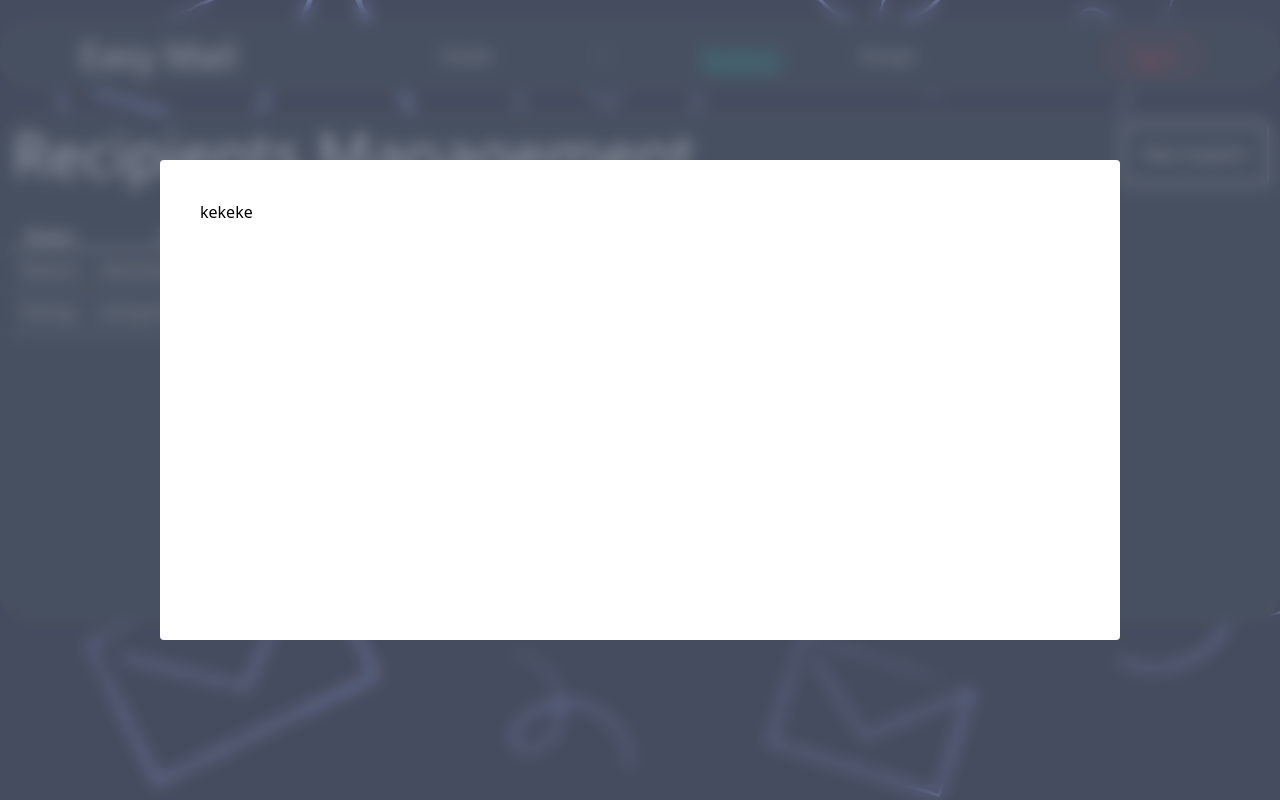
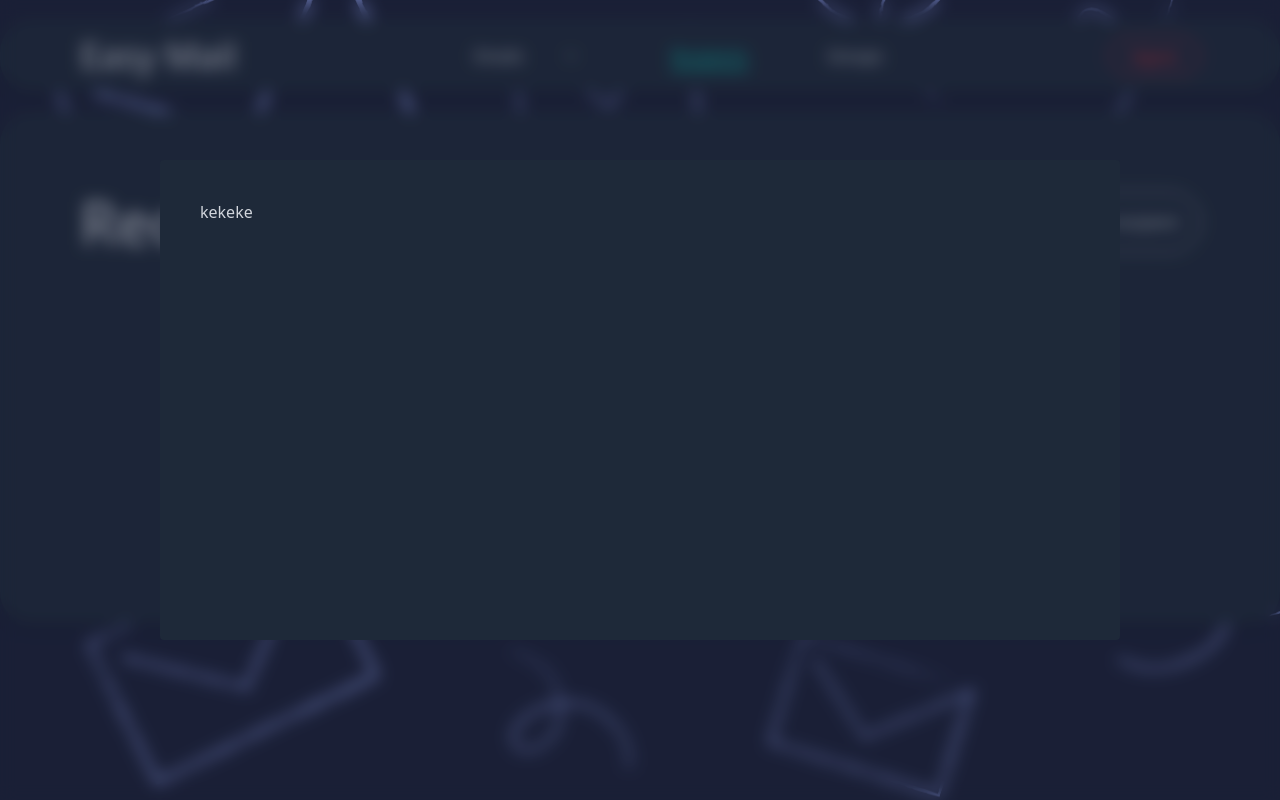
Before and after one commit to Robbobs/easy-mail-frontend, a React (Vite) app: page /recipients in a window 1280 px wide. Both pictures are taken after a click on the button "New recipient". Built offline with nearby package versions, Linux system fonts and the light colour scheme.

Commit message:
adjusted css for Table, Button, Dropdown components and Recipients and Roots pages.

```diff
--- a/src/components/Button.tsx
+++ b/src/components/Button.tsx
@@ -1,4 +1,4 @@
-import classnames from "classnames";
+import classNames from "classnames";
 import { twMerge } from 'tailwind-merge';
 import { ReactNode, ButtonHTMLAttributes } from "react";
 
@@ -27,11 +27,12 @@ export default function Button({
     const selectedVariants = [primary, secondary, success, warning, danger].filter(Boolean).length;
     if (selectedVariants > 1) {
       console.warn(
-        "Only one of primary, secondary, success, warning, or danger should be set at a time."
+        "One of primary, secondary, success, warning, or danger should be set at a time."
       );
     }
+
     const classes = twMerge(
-        classnames(rest.className, "flex gap-2 items-center px-5 py-1.5 border", {
+        classNames(rest.className, "flex gap-2 items-center px-5 py-1.5 border", {
             "border-gray-300 bg-gray-300 hover:bg-gray-600 hover:border-gray-600 text-black": primary,
             "border-blue-500 bg-blue-500 hover:bg-blue-700 hover:border-blue-700 text-white": secondary,
             "border-teal-500 bg-teal-500 hover:bg-teal-700 hover:border-teal-700 text-white": success,
@@ -42,11 +43,11 @@ export default function Button({
 
             "bg-transparent hover:bg-transparent": outline,
 
-            "text-white hover:text-gray-600": outline && primary,
-            "text-blue-500 hover:text-blue-600": outline && secondary,
-            "text-teal-500 hover:text-teal-600": outline && success,
-            "text-amber-500 hover:text-amber-600": outline && warning,
-            "text-red-500 hover:text-red-600": outline && danger
+            "text-gray-300 hover:text-gray-600": outline && primary,
+            "text-blue-500 hover:text-blue-700": outline && secondary,
+            "text-teal-500 hover:text-teal-700": outline && success,
+            "text-amber-500 hover:text-amber-700": outline && warning,
+            "text-red-500 hover:text-red-700": outline && danger
         })
     );
 
--- a/src/components/Dropdown.tsx
+++ b/src/components/Dropdown.tsx
@@ -41,13 +41,14 @@ export default function Dropdown({ options, label, onChange, className }: Dropdo
     });
 
     return (
-        <div onMouseEnter={() => setIsOpen(true)} onMouseLeave={() => setIsOpen(false)} className="w-48 relative">
+        <div onMouseEnter={() => setIsOpen(true)} onMouseLeave={() => setIsOpen(false)} className="w-32 relative">
             <Panel
                 className={classes}
             >
                 {label || "Select..."}
                 <GoChevronDown />
             </Panel>
+
             {isOpen && (
                 <Panel className="absolute top-full w-full">
                     {renderedOption}
--- a/src/components/Modal.tsx
+++ b/src/components/Modal.tsx
@@ -18,12 +18,12 @@ export default function Modal({ onClose, children, actionBar }: ModalProps){
     }, []);
 
     const modalContainer = document.querySelector('.modal-container');
-    if(!modalContainer) return null;
+    if(!modalContainer) return;
 
     return ReactDOM.createPortal(
-        <div>
-            <div onClick={onClose} className="fixed inset-0 backdrop-blur bg-gray-500/55"></div>
-            <div className="fixed inset-40 bg-white p-10 rounded">
+        <div className="text-gray-300">
+            <div onClick={onClose} className="fixed inset-0 backdrop-blur bg-[#1b2037]/35"></div>
+            <div className="fixed inset-40 bg-gray-800 p-10 rounded">
                 <div className="flex flex-col justify-between h-full">
                     { children }
                     <div className="flex justify-end">
--- a/src/components/Table.tsx
+++ b/src/components/Table.tsx
@@ -27,7 +27,7 @@ function Table<T>({ data, config, keyFn }: TableProps<T>) {
 
         const renderedCells = config.map((column) => {
             return (
-                <td className="p-2" key={column.label}>
+                <td className="py-2 pr-20" key={column.label}>
                     {column.render(rowData)}
                 </td>
             );
@@ -42,7 +42,7 @@ function Table<T>({ data, config, keyFn }: TableProps<T>) {
     });
 
     return(
-        <table className="table-auto border-spacing-2">
+        <table className="table-auto border-spacing-2 text-left">
             <thead>
                 <tr className="border-b-2">
                     { renderedHeaders }
--- a/src/pages/RecipientsPage.tsx
+++ b/src/pages/RecipientsPage.tsx
@@ -1,12 +1,14 @@
 import { useState } from "react";
 import Modal from "../components/Modal";
 import Button from "../components/Button";
+import { IoPersonAdd } from "react-icons/io5";
 import Table, { Config } from "../components/Table";
 
 //TODO: Move recipient interface to a more apropriate place.
 interface Recipient {
     name: string,
-    email: string
+    email: string,
+    createdAt: string
 }
 
 export default function RecipientsPage(){
@@ -26,6 +28,10 @@ export default function RecipientsPage(){
         {
             label: 'Email',
             render: (recipient: Recipient) => recipient.email
+        },
+        {
+            label: 'Added in',
+            render: (recpient: Recipient) => recpient.createdAt
         }
     ];
 
@@ -33,11 +39,13 @@ export default function RecipientsPage(){
     const data: Recipient[] = [
         {
             name: 'Roberta',
-            email: 'robertatest@gmail.com'
+            email: 'robertatest@gmail.com',
+            createdAt: '24/07/2023'
         },
         {
             name: 'Rodrigo',
-            email: 'rodrigotest@gmail.com'
+            email: 'rodrigotest@gmail.com',
+            createdAt: '22/02/2024'
         }
     ];
 
@@ -50,13 +58,14 @@ export default function RecipientsPage(){
             <div className="w-full flex justify-between pb-10">
                 <h1 className="text-6xl text-center">Recipients Management</h1>
 
-                <Button className="secondary outline rounded" onClick={() => setIsOpen(true)}>
+                <Button primary outline rounded onClick={() => setIsOpen(true)}>
+                    <IoPersonAdd />
                     New recipient
                 </Button>
                 { isOpen && modal }
             </div>
 
-            <div className="w-full mx-auto items-center">
+            <div className="flex justify-center">
                 <Table config={config} data={data} keyFn={keyFn} />
             </div>
         </div>
--- a/src/pages/Root.tsx
+++ b/src/pages/Root.tsx
@@ -7,7 +7,7 @@ export default function Root() {
         <div className="bg-[url('/stay-current-with-email_1300_867.png')] h-screen w-screen bg-cover bg-center bg-no-repeat text-gray-300">
             <div className="container mx-auto">
                 <Navbar />
-                <Panel className="min-h-128 max-h-210 rounded-4xl shadow-lg">
+                <Panel className="min-h-128 max-h-210 rounded-4xl shadow-lg p-20">
                     <Outlet />
                 </Panel>
             </div>
```
